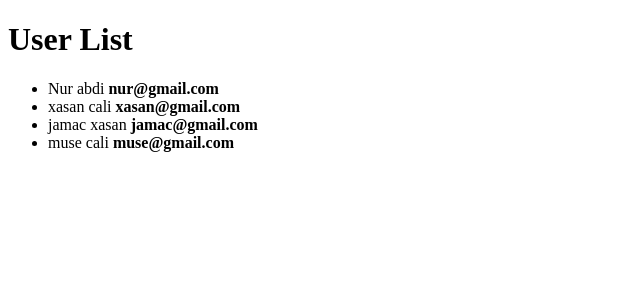
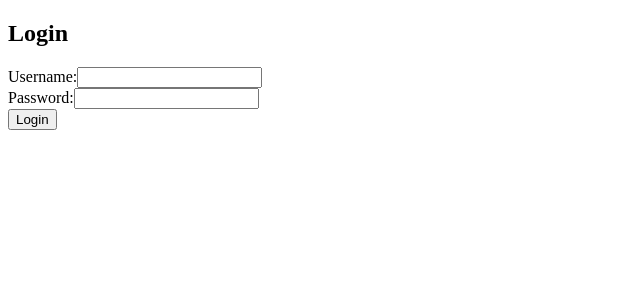
Before and after one commit to Dev-NurAbdi/React-Exercises, a React (Vite) app: page / in a window 1280 px wide. Shown: the top 300 px of the page, without its empty margins (0-640 px from the left). Built offline with nearby package versions, Linux system fonts and the light colour scheme.

Commit message:
Exercise 11

```diff
--- a/React exercise/Exercise 10/UserList.jsx
+++ b/React exercise/Exercise 10/UserList.jsx
@@ -1,21 +1,11 @@
+
 function App() {
-  const UserList = [
-    { name: "Nur abdi", id: 453, email: "nur@gmail.com" },
-    { name: "xasan cali", id: 12, email: "xasan@gmail.com" },
-    { name: "jamac xasan", id: 342, email: "jamac@gmail.com" },
-    { name: "muse cali", id: 122, email: "muse@gmail.com" }
-  ];
+
+
   return (
-    <div>
-      <h1>User List</h1>
-     <ul>
-         {
-        UserList.map(user => (
-            <li key={user.id}> {user.name}  <b>{user.email}</b> </li>
-        ))
-      }
-     </ul>
-    </div>
-  );
+
+  )
+
 }
+
 export default App;
--- /dev/null
+++ b/React exercise/Exercise 11/LoginForm.jsx
@@ -0,0 +1,62 @@
+
+import { useState } from 'react';
+
+const LoginForm = () => {
+  const [username, setUsername] = useState('');
+  const [password, setPassword] = useState('');
+  const [isLoggedIn, setIsLoggedIn] = useState(false);
+
+  const handleLogin = (event) => {
+    event.preventDefault();
+    // Simulate authentication
+    if (username && password) {
+      setIsLoggedIn(true);
+    }
+  };
+
+  const handleLogout = () => {
+    setUsername('');
+    setPassword('');
+    setIsLoggedIn(false);
+  };
+
+  if (isLoggedIn) {
+    return (
+      <div>
+        <h1>Welcome, {username}!</h1>
+        <button onClick={handleLogout}>Logout</button>
+      </div>
+    );
+  }
+
+  return (
+    <form onSubmit={handleLogin}>
+      <h2>Login</h2>
+      <div>
+        <label>
+          Username:
+          <input
+            type="text"
+            value={username}
+            onChange={(event) => setUsername(event.target.value)}
+            required
+          />
+        </label>
+      </div>
+      <div>
+        <label>
+          Password:
+          <input
+            type="password"
+            value={password}
+            onChange={(event) => setPassword(event.target.value)}
+            required
+          />
+        </label>
+      </div>
+      <button type="submit">Login</button>
+    </form>
+  );
+};
+
+export default LoginForm;
--- a/src/App.jsx
+++ b/src/App.jsx
@@ -1,16 +1,13 @@
-
-import UserList from "../React exercise/Exercise 10/UserList";
-
-function app (){
+import LoginForm from "../React exercise/Exercise 11/LoginForm";
 
 
+function App() {
 
-
-  return(
-      <>
-      <UserList/>
-        </>
-  )
+  return (
+    <>
+   <LoginForm/>
+    </>
+  );
 }
 
-export default app;
+export default App;
```
